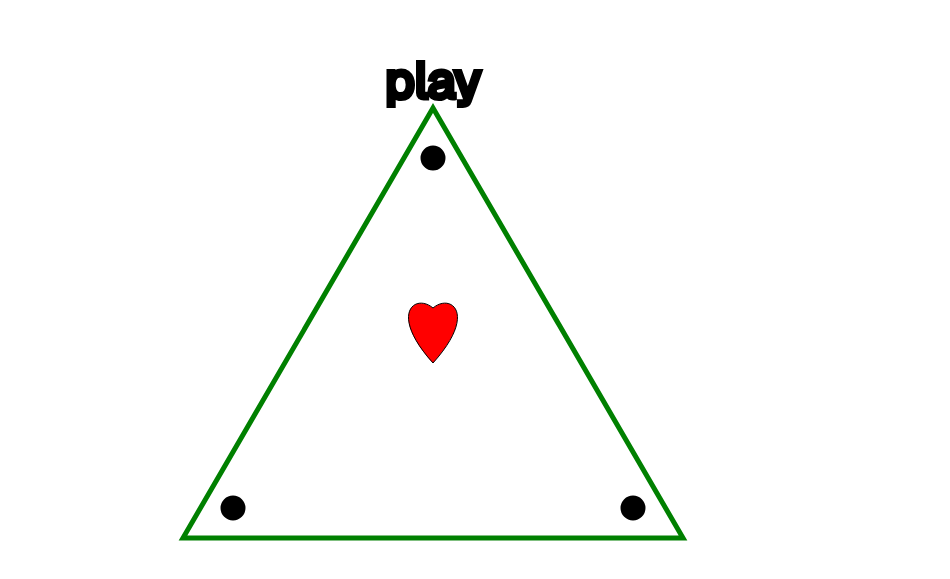
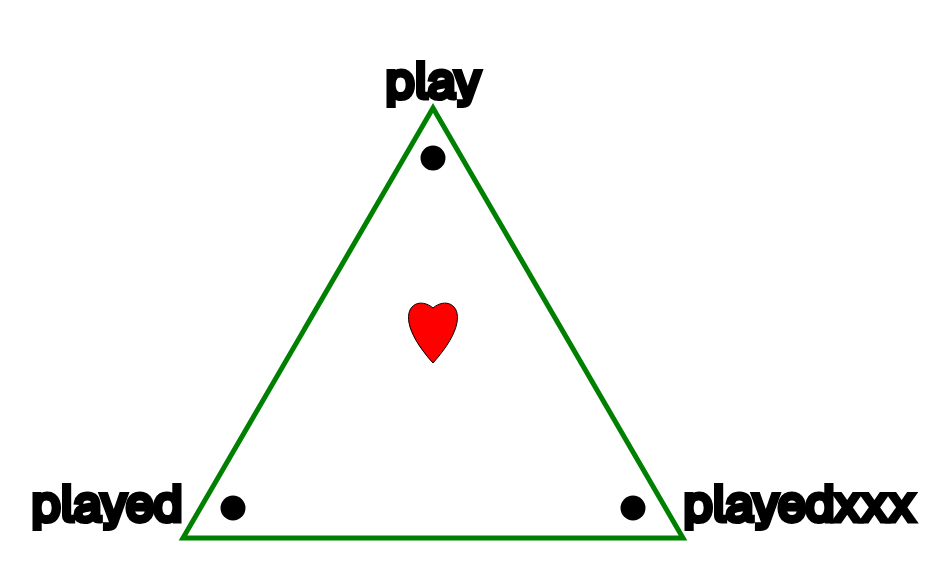
Before and after one commit to riwepo/grammar-triangles, a Next.js app: page / in a window 1280 px wide. Shown: the part 341-920 px from the top of the page, without its empty margins (207-1157 px from the left). Built offline with nearby package versions, Linux system fonts and the light colour scheme.

Commit message:
adding verb forms

```diff
--- a/src/components/triangle.jsx
+++ b/src/components/triangle.jsx
@@ -14,15 +14,7 @@ function Triangle({ colour, verbForms }) {
             fill="none"
             stroke={colour}
           />
-          <circle
-            id="bottom-left-mark"
-            cx="-40"
-            cy="37"
-            r="2"
-            stroke="black"
-            fill="black"
-          />
-          <g id="top-mark">
+          <g id="head">
             <circle cx="0" cy="-33" r="2" stroke="black" fill="black" />
             <text
               x="0"
@@ -35,15 +27,34 @@ function Triangle({ colour, verbForms }) {
               {verbForms.head}
             </text>
           </g>
-
-          <circle
-            id="bottom-right-mark"
-            cx="40"
-            cy="37"
-            r="2"
-            stroke="black"
-            fill="black"
-          />
+          <g id="preterite">
+            <circle cx="-40" cy="37" r="2" stroke="black" fill="black" />
+            <text
+              x="-50"
+              y="37"
+              fill="black"
+              stroke="black"
+              fontSize="10px"
+              textAnchor="end"
+              dominantBaseline="middle"
+            >
+              {verbForms.preterite}
+            </text>
+          </g>
+          <g id="past-participle">
+            <circle cx="40" cy="37" r="2" stroke="black" fill="black" />
+            <text
+              x="50"
+              y="37"
+              fill="black"
+              stroke="black"
+              fontSize="10px"
+              textAnchor="start"
+              dominantBaseline="middle"
+            >
+              {verbForms.pastParticiple}
+            </text>
+          </g>
           <circle
             id="center-mark"
             cx="0"
@@ -63,10 +74,9 @@ function Triangle({ colour, verbForms }) {
           />
         </defs>
         <use href="#triangle" x="0" y="0" />
-        <use href="#bottom-left-mark" x="0" y="0" />
-        <use href="#top-mark" x="0" y="0" />
-
-        <use href="#bottom-right-mark" x="0" y="0" />
+        <use href="#head" x="0" y="0" />
+        <use href="#preterite" x="0" y="0" />
+        <use href="#past-participle" x="0" y="0" />
         <use href="#center-mark" x="0" y="0" />
         <use href="#heart" transform="scale(0.1, 0.1)" x="0" y="0" />
       </svg>
```
